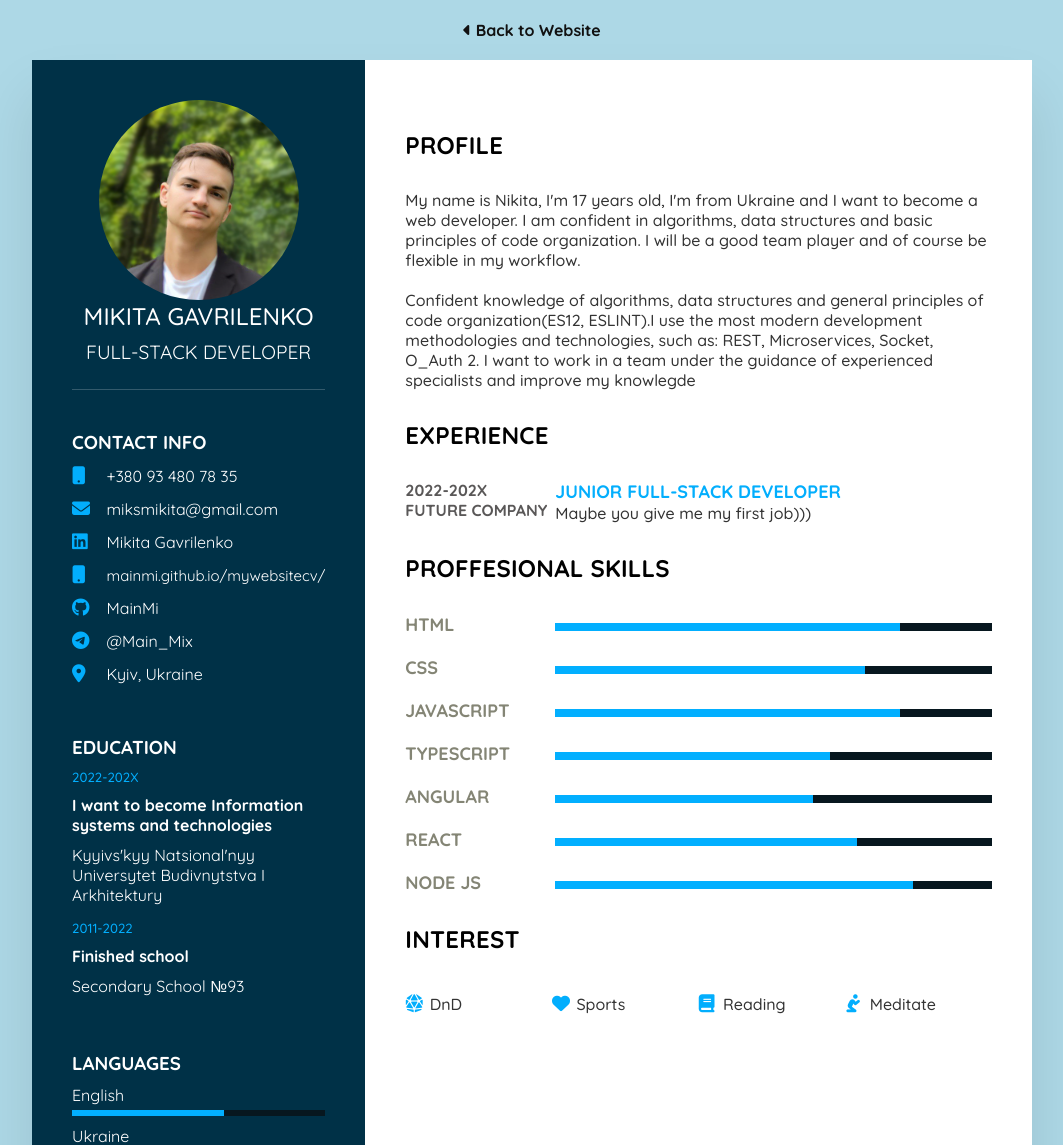
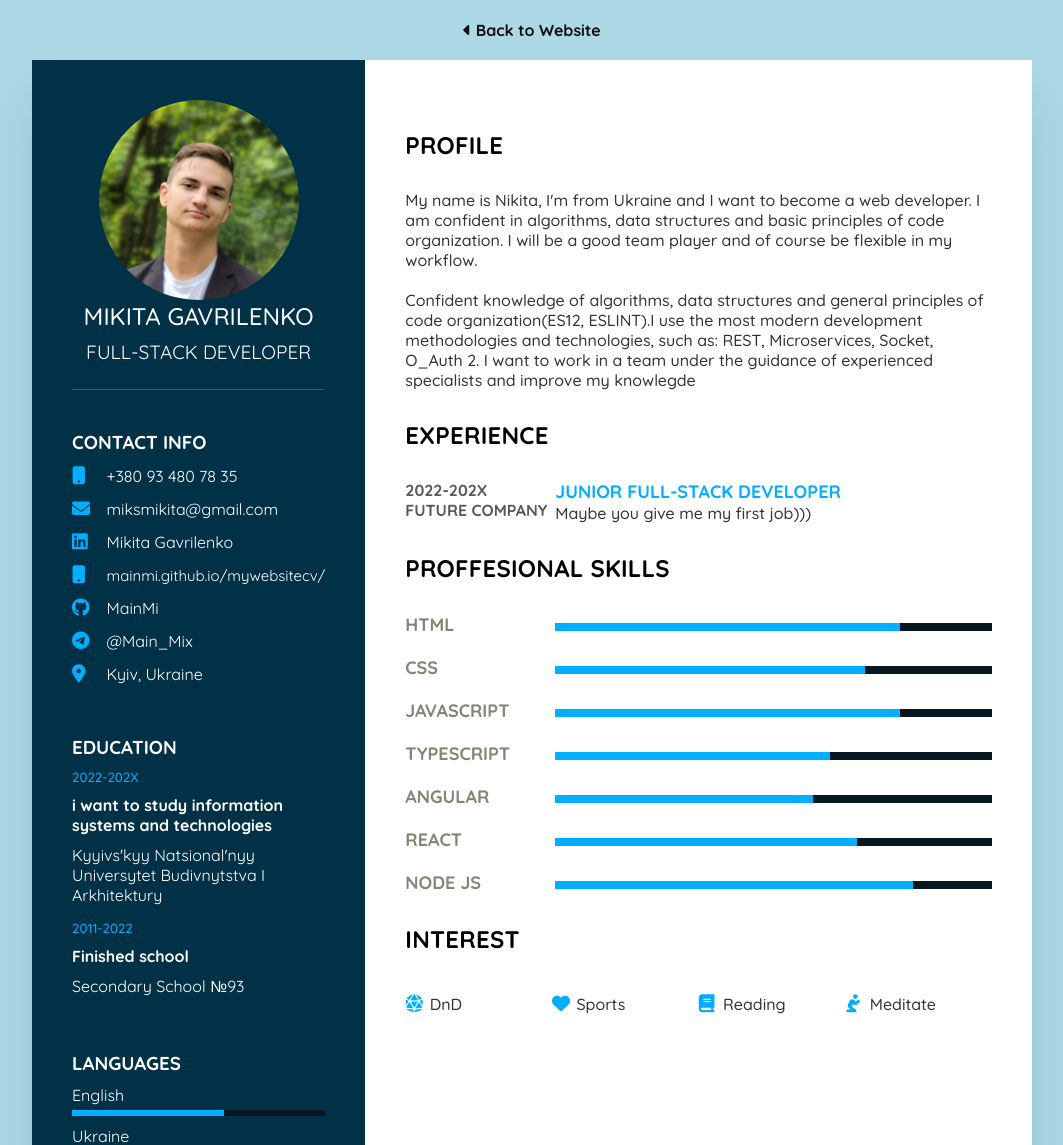
Before and after one commit to MainMi/MyWedsiteAndCV, a plain HTML site: page CV.html in a window 1280 px wide. Shown: the top 1145 px of the page, without its empty margins (108-1171 px from the left). Drawn offline with Linux system fonts and the light colour scheme.

Commit message:
currect readmi.md

```diff
--- a/CV.html
+++ b/CV.html
@@ -72,7 +72,7 @@
                 <ul>
                     <li>
                         <h5>2022-202X</h5>
-                        <h4>I want to become Information systems and technologies</h4>
+                        <h4>i want to study information systems and technologies</h4>
                         <h4>Kyyivsʹkyy Natsionalʹnyy Universytet Budivnytstva I Arkhitektury</h4>
                     </li>
                     <li>
@@ -109,7 +109,7 @@
         <div class="rightSide">
             <div class="about">
                 <h2 class="title2">Profile</h2>
-                <p>My name is Nikita, I'm 17 years old, I'm from Ukraine and I want to become a web developer. I am confident in algorithms, data structures and basic principles of code organization. I will be a good team player and of course be flexible in my workflow.<br><br>Confident knowledge of algorithms, data structures and general principles of code organization(ES12, ESLINT).I use the most modern development methodologies and technologies, such as: REST, Microservices, Socket, O_Auth 2. I want to work in a team under the guidance of experienced specialists and improve my knowlegde</p>
+                <p>My name is Nikita, I'm from Ukraine and I want to become a web developer. I am confident in algorithms, data structures and basic principles of code organization. I will be a good team player and of course be flexible in my workflow.<br><br>Confident knowledge of algorithms, data structures and general principles of code organization(ES12, ESLINT).I use the most modern development methodologies and technologies, such as: REST, Microservices, Socket, O_Auth 2. I want to work in a team under the guidance of experienced specialists and improve my knowlegde</p>
             </div>
             <div class="about">
                 <h2 class="title2">Experience</h2>
```
Also changed, not shown: index.html (+1 -1 lines).
